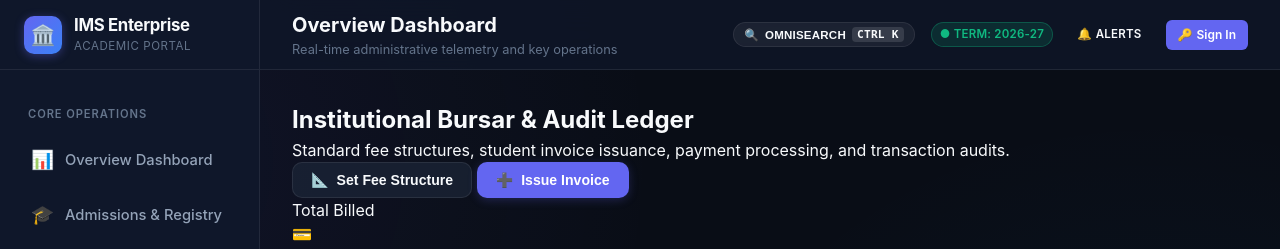
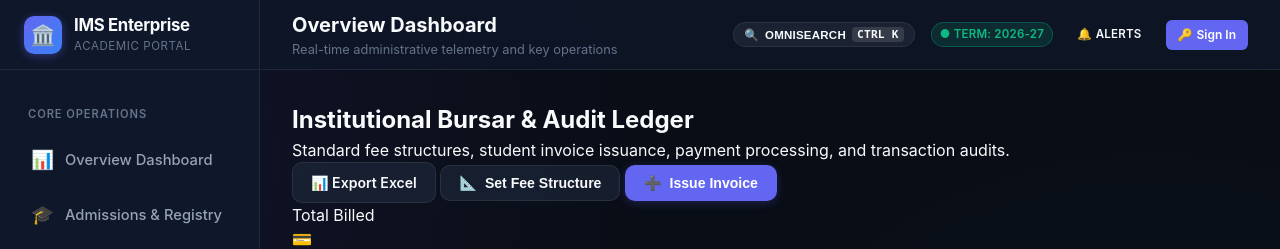
Before and after one commit to AadityaBhuree/Institute-Management-System, a Python web app: template templates/finance.html in a window 1280 px wide. Shown: the top 249 px of the page. Run offline with Jinja, Linux system fonts and the light colour scheme; the template is opened without the code that fills it, so the values that code supplies are empty.

Commit message:
feat(ui): update finance template

```diff
--- a/templates/finance.html
+++ b/templates/finance.html
@@ -9,6 +9,9 @@
     <p class="page-subtitle">Standard fee structures, student invoice issuance, payment processing, and transaction audits.</p>
   </div>
   <div class="header-actions">
+    <a href="/api/reports/export/finances/excel" class="btn btn-secondary" id="btn-export-finance-excel" title="Download Excel Ledger">
+      <span>📊 Export Excel</span>
+    </a>
     <button class="btn btn-secondary" onclick="openModal('modal-create-structure')">
       <span>📐</span> Set Fee Structure
     </button>
```
